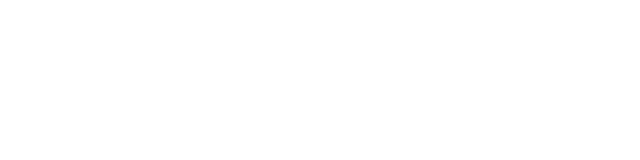
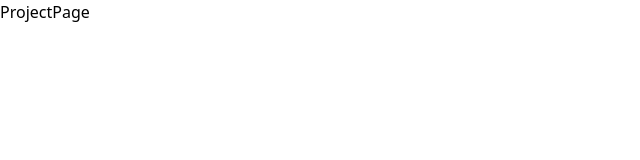
Before and after one commit to balub/The-IoT-Project, a React (Vite) app in the folder iot-dashboard/: page /project/1 in a window 1280 px wide. Before the commit this address had no page. Shown: the top 160 px of the page, without its empty margins (0-640 px from the left). Built offline with nearby package versions, Linux system fonts and the light colour scheme.

Commit message:
chore: created project route

```diff
--- a/iot-dashboard/src/App.jsx
+++ b/iot-dashboard/src/App.jsx
@@ -1,9 +1,10 @@
 import { useState } from "react";
 import { BrowserRouter, Routes, Route } from "react-router-dom";
 
-import HomePage from "./components/HomePage";
+import HomePage from "./pages/HomePage";
 import SigninPage from "./pages/SigninPage";
 import SignupPage from "./pages/SignupPage";
+import ProjectPage from "./pages/ProjectPage";
 
 function App() {
   return (
@@ -12,6 +13,7 @@
         <Route path="/" element={<HomePage />} />
         <Route path="/signin" element={<SigninPage />} />
         <Route path="/signup" element={<SignupPage />} />
+        <Route path="/project/:projectId" element={<ProjectPage />} />
       </Routes>
     </BrowserRouter>
   );
--- /dev/null
+++ b/iot-dashboard/src/pages/ProjectPage.jsx
@@ -0,0 +1,9 @@
+import React from 'react'
+
+function ProjectPage() {
+  return (
+    <div>ProjectPage</div>
+  )
+}
+
+export default ProjectPage
```
